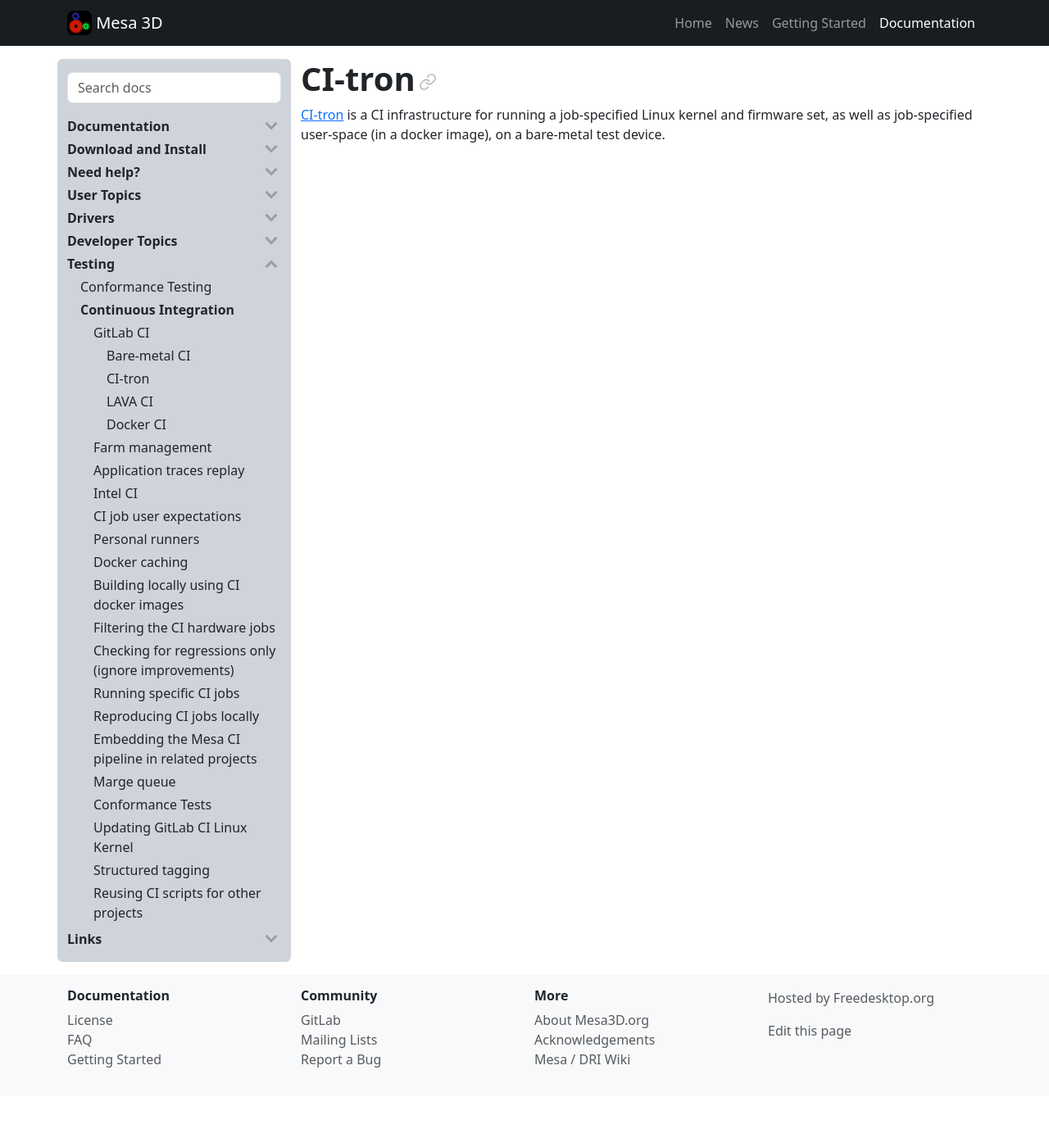
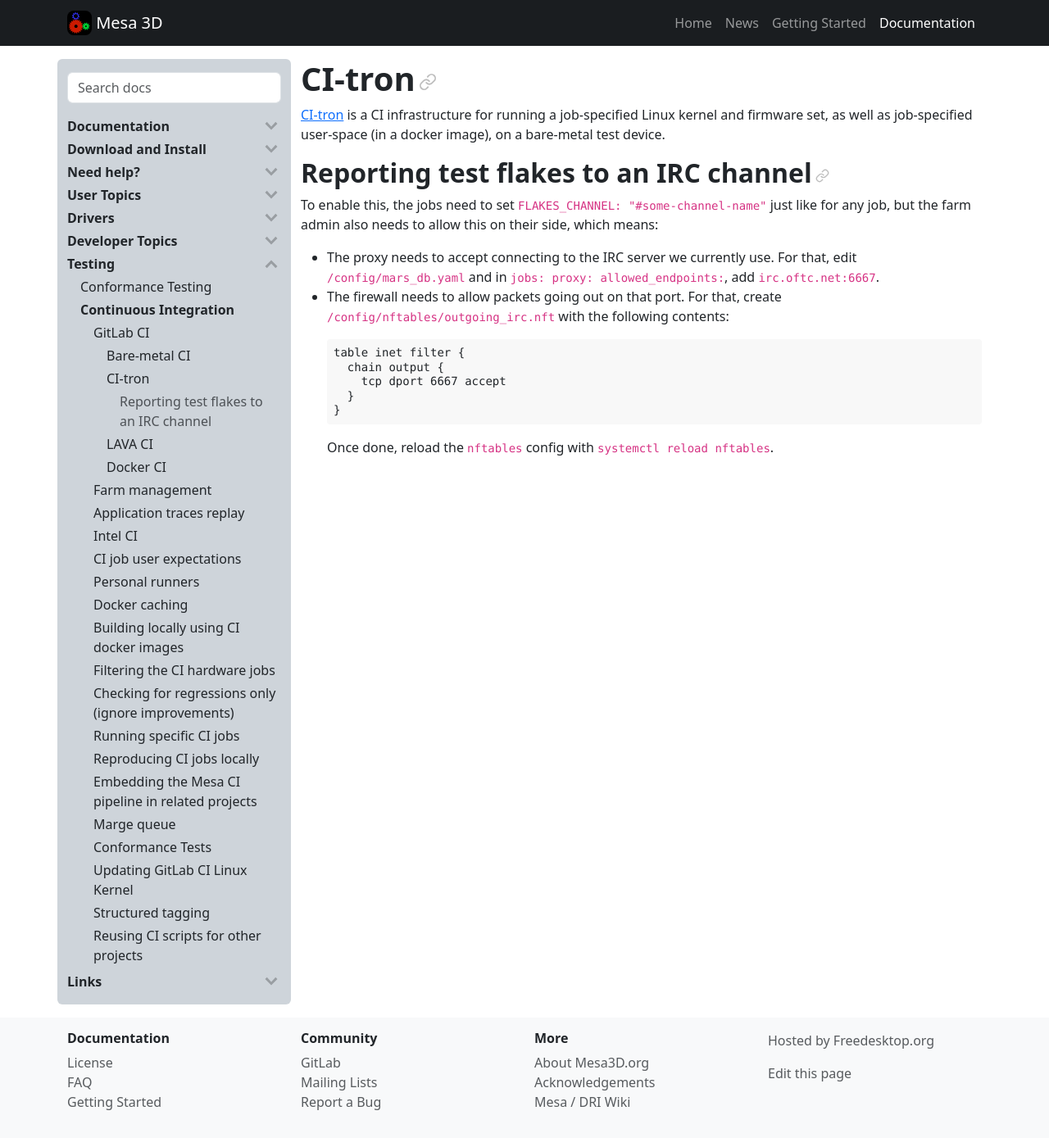
Before and after one commit to leegao/mesa-upstream, a Sphinx documentation site: the page built from docs/ci/ci-tron.rst, in a window 1280 px wide. Shown: the whole page at 82% size. Built offline with Sphinx 7.4.7, drawn with Linux system fonts in a browser that asks for light colours; pages that are not in the unit, such as notebooks, are missing from menus; before the commit the page ends 1337 px from its top, so only the background shows below that.

Commit message:
docs/ci-tron: document how to support reporting flakes to irc
Part-of: <https://gitlab.freedesktop.org/mesa/mesa/-/merge_requests/46541>

```diff
--- a/docs/ci/ci-tron.rst
+++ b/docs/ci/ci-tron.rst
@@ -4,3 +4,27 @@ CI-tron
 `CI-tron <https://ci-tron.dev>`__ is a CI infrastructure for running
 a job-specified Linux kernel and firmware set, as well as job-specified user-space
 (in a docker image), on a bare-metal test device.
+
+Reporting test flakes to an IRC channel
+---------------------------------------
+
+To enable this, the jobs need to set ``FLAKES_CHANNEL: "#some-channel-name"``
+just like for any job, but the farm admin also needs to allow this on their
+side, which means:
+
+- The proxy needs to accept connecting to the IRC server we currently use.
+  For that, edit ``/config/mars_db.yaml`` and in
+  ``jobs: proxy: allowed_endpoints:``, add ``irc.oftc.net:6667``.
+
+- The firewall needs to allow packets going out on that port.
+  For that, create ``/config/nftables/outgoing_irc.nft`` with the following contents:
+
+  .. code-block::
+
+     table inet filter {
+       chain output {
+         tcp dport 6667 accept
+       }
+     }
+
+  Once done, reload the ``nftables`` config with ``systemctl reload nftables``.
```
